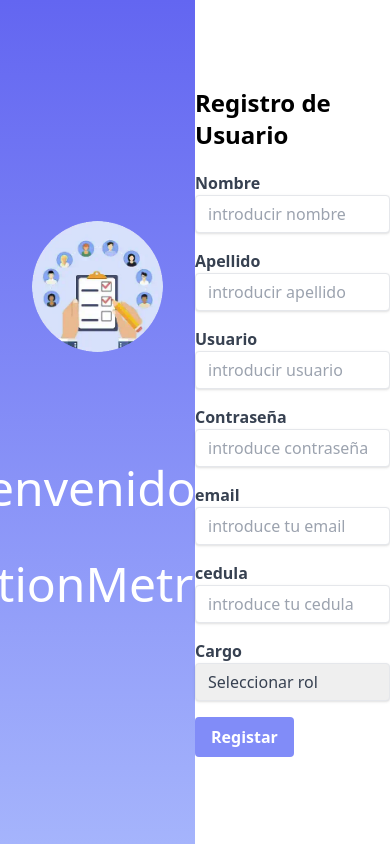
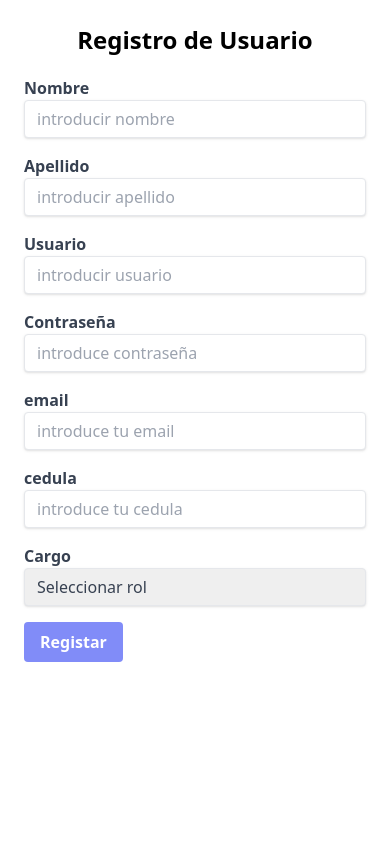
Before and after one commit to Gabriel-yepez/ActionMetrics, a Next.js app in the folder front-evaluacion/: page /registro in a window 390 px wide. Built offline with nearby package versions, Linux system fonts and the light colour scheme.

Commit message:
ajustes de responsives

```diff
--- a/front-evaluacion/src/components/personal/ListaPersonal.jsx
+++ b/front-evaluacion/src/components/personal/ListaPersonal.jsx
@@ -73,8 +73,8 @@ export default function ListaPersonal() {
     }
 
   return (
-    <div className="p-8">
-        <h1 className="text-4xl font-bold mb-4">Personal del departamento</h1>
+    <div className="p-4 md:p-8">
+        <h1 className="text-2xl md:text-4xl font-bold mb-4">Personal del departamento</h1>
         <TextField
           label="Buscar usuario..."
           value={search}
--- a/front-evaluacion/src/components/register/InicioRegister.jsx
+++ b/front-evaluacion/src/components/register/InicioRegister.jsx
@@ -1,18 +1,16 @@
 import LogoInicio from "../LogoInicio";
 import Form from "./Form";
 
-
-
 export default function InicioRegister() {
   return (
-    <div>
-       <div className='flex h-screen'>
-            <div className="flex flex-col bg-gradient-to-b from-indigo-500 to-indigo-300 w-1/2 justify-center items-center p-8">
+    <div className='flex flex-col md:flex-row h-screen'>
+      <div className="hidden md:flex flex-col bg-gradient-to-b from-indigo-500 to-indigo-300 md:w-1/2 justify-center items-center p-8">
         <LogoInicio/>
-              <div className="text-5xl font-boldm mb-4 text-white">Bienvenidos a ActionMetrics</div>
+        <div className="text-3xl lg:text-5xl font-bold mb-4 text-white text-center">Bienvenidos a ActionMetrics</div>
       </div>
-            <div className="flex flex-col bg-white w-1/2 justify-center items-center">
+      <div className="flex flex-col bg-white w-full md:w-1/2 justify-center items-center p-6 md:p-8 overflow-y-auto">
         <h1 className="text-2xl font-bold mb-5">Registro de Usuario</h1>
+        <div className="w-full max-w-sm">
           <Form/>
         </div>
       </div>
--- a/front-evaluacion/src/components/rendimiento/Documento.jsx
+++ b/front-evaluacion/src/components/rendimiento/Documento.jsx
@@ -34,7 +34,7 @@ export default function Documento({url}) {
 
       {dialog && (
         <div className={`fixed inset-0 z-50 flex items-center justify-center bg-black bg-opacity-50 transition-opacity ${dialogVisible ? 'opacity-100' : 'opacity-0'}`}>
-          <div className={`bg-white rounded-lg shadow-xl overflow-hidden transition-transform ${dialogVisible ? 'scale-100' : 'scale-95'}`} style={{ width: '80%', height: '80%' }}>
+          <div className={`bg-white rounded-lg shadow-xl overflow-hidden transition-transform ${dialogVisible ? 'scale-100' : 'scale-95'} w-[95%] h-[85%] md:w-[80%] md:h-[80%]`}>
             <div className="flex justify-between items-center p-4 border-b">
               <h3 className="text-lg font-medium">Documento</h3>
               <button onClick={cerrarDialog} className="text-gray-500 text-xl hover:text-gray-700">
--- a/front-evaluacion/src/components/rendimiento/InicioRendimiento.jsx
+++ b/front-evaluacion/src/components/rendimiento/InicioRendimiento.jsx
@@ -38,9 +38,9 @@ export default function InicioRendimiento({ selectedUserId: initialSelectedId })
   }
 
   return (
-   <div className="p-8">
-     {usuario && usuario.id_rol ===1 && <h1 className="text-4xl font-bold mb-4">Rendimiento de Empleados</h1>}
-     {usuario && usuario.id_rol ===2 && <h1 className="text-4xl font-bold mb-4">Mi Rendimiento</h1>}
+   <div className="p-4 md:p-8">
+     {usuario && usuario.id_rol ===1 && <h1 className="text-2xl md:text-4xl font-bold mb-4">Rendimiento de Empleados</h1>}
+     {usuario && usuario.id_rol ===2 && <h1 className="text-2xl md:text-4xl font-bold mb-4">Mi Rendimiento</h1>}
 
       {usuario  && usuario.id_rol ===1 &&
         <div className="mb-6">
--- a/front-evaluacion/src/pages/dashboard.jsx
+++ b/front-evaluacion/src/pages/dashboard.jsx
@@ -199,7 +199,7 @@ export default function Dashboard() {
           </Alert>
         )}
 
-        <div className="grid grid-cols-3 grid-rows-5 gap-4 h-full p-4">
+        <div className="grid grid-cols-1 md:grid-cols-3 gap-4 p-4">
           <div className="border border-gray-300 rounded-lg shadow-md p-2">
             <ObjetivoResult
               porcentaje={getProgresoGlobal()}
@@ -218,7 +218,7 @@ export default function Dashboard() {
             <UsuariosCount usuariosCount={usuariosCount}/>
             {usuariosQuery.isFetching && <Cargando />}
           </div>
-          <div className="col-span-3 border border-gray-300 rounded-lg shadow-md p-2">
+          <div className="md:col-span-3 border border-gray-300 rounded-lg shadow-md p-2">
             <CrearObjetivo
               titulo="Objetivos generales"
               descripcion="Crea objetivos generales para el equipo de trabajo"
@@ -227,27 +227,24 @@ export default function Dashboard() {
               isLoading={createObjetivoMutation.isPending}
             />
           </div>
-          <div className="col-span-3 row-start-3 border border-gray-300 rounded-lg shadow-md p-2">
+          <div className="md:col-span-3 border border-gray-300 rounded-lg shadow-md p-2">
             <CrearObjetivo
               titulo="Objetivos individuales"
               descripcion="Crea objetivos individuales y monitoriza el estado de su cumplimiento"
               tipo="individual"
               objetivos={objetivos.filter(obj => {
-                // Filtrar por tipo de objetivo (individual)
                 const esTipoIndividual = obj.id_tipo_objetivo === 2;
 
-                // Si el usuario es regular (rol 2), mostrar solo sus objetivos
                 if (usuario && usuario.id_rol === 2) {
                   return esTipoIndividual && obj.id_usuario === usuario.id && obj.estado_actual === 'no completado';
                 }
 
-                // Para administradores (rol 1), mostrar todos los objetivos individuales
                 return esTipoIndividual && obj.estado_actual === 'no completado';
               })}
               isLoading={createObjetivoMutation.isPending}
             />
           </div>
-          <div className="col-span-3 row-span-2 row-start-4 border border-gray-300 rounded-lg shadow-md p-2">
+          <div className="md:col-span-3 border border-gray-300 rounded-lg shadow-md p-2 min-h-[300px] md:min-h-[400px]">
             <Chart />
           </div>
         </div>
--- a/front-evaluacion/src/pages/notificaciones.jsx
+++ b/front-evaluacion/src/pages/notificaciones.jsx
@@ -75,8 +75,8 @@ export default function Notificaciones() {
         <meta property="og:title" content="Notificaciones | ActionMetrics" />
       </Head>
       <ToastContainer />
-      <div className="flex-grow h-full p-4">
-        <h1 className="text-2xl font-bold mb-4">Notificaciones de Objetivos Pendientes</h1>
+      <div className="flex-grow h-full p-4 md:p-6">
+        <h1 className="text-xl md:text-2xl font-bold mb-4">Notificaciones de Objetivos Pendientes</h1>
 
         {objetivosNoCompletados.length === 0 ? (
           <div className="flex flex-col items-center justify-center h-64">
```
Lines whose indentation alone changed are shown as unchanged.
